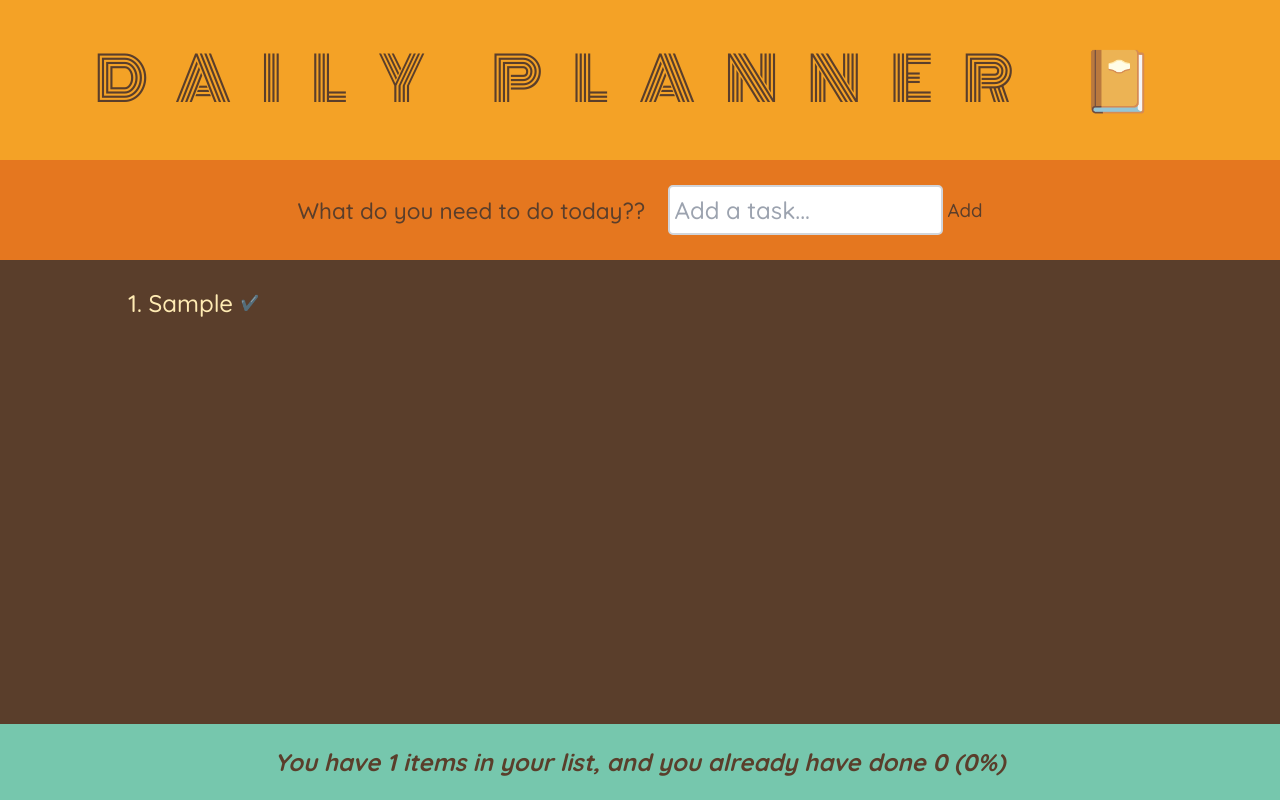
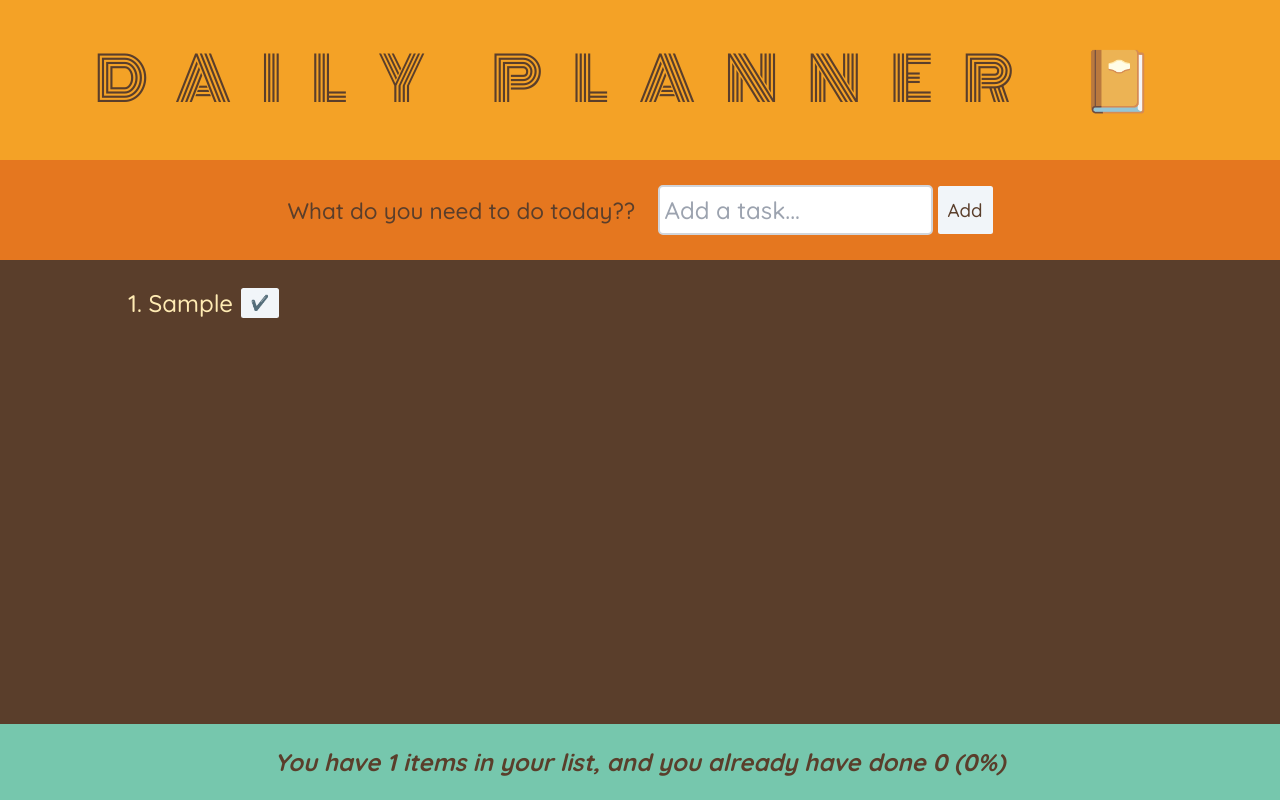
Before and after one commit to cedekpoole/daily-planner, a React (Vite) app: page / in a window 1280 px wide. Both pictures are taken after typing "Sample" into the empty fields and a click on the button "Add". Built offline with nearby package versions, Linux system fonts and the light colour scheme.

Commit message:
fix button styling

```diff
--- a/src/components/Form.jsx
+++ b/src/components/Form.jsx
@@ -35,7 +35,7 @@ export default function Form({ list, setList }) {
         value={description}
         onChange={(e) => setDescription(e.target.value)}
       />
-      <button className="cursor-pointer border-none text-3xl py-4 transform hover:scale-105">
+      <button className="cursor-pointer border-none rounded bg-slate-100 px-4 text-3xl py-5 transform hover:scale-105">
         Add
       </button>
     </form>
--- a/src/components/Item.jsx
+++ b/src/components/Item.jsx
@@ -7,14 +7,14 @@ export default function Item({ item, toggleDone, removeItem }) {
       {item.done ? (
         <button
           onClick={() => removeItem(item.id)}
-          className="cursor-pointer border-none text-2xl py-2 transform hover:scale-105"
+          className="cursor-pointer border-none text-2xl py-2 px-4 bg-slate-100 rounded transform hover:scale-105"
         >
           ❌
         </button>
       ) : (
         <button
           onClick={() => toggleDone(item.id)}
-          className="cursor-pointer border-none text-2xl py-2 transform hover:scale-105"
+          className="cursor-pointer border-none bg-slate-100 text-2xl py-2 px-4 rounded transform hover:scale-105"
         >
           ✔️
         </button>
```
